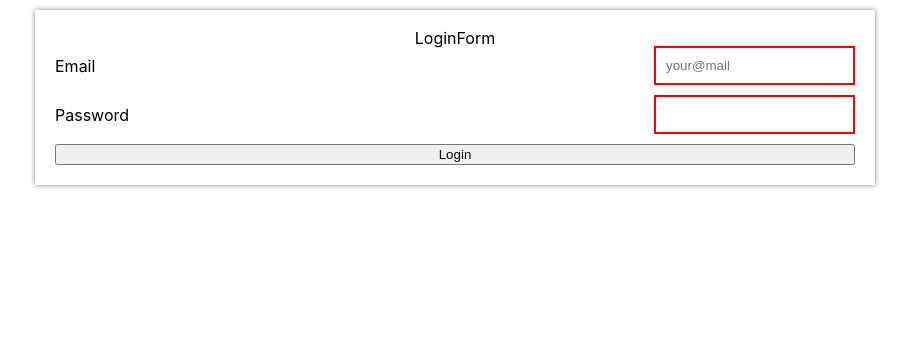
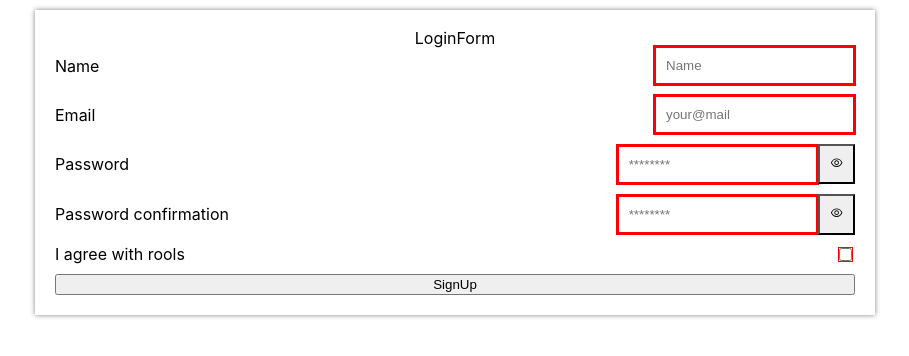
Before and after one commit to Tarold/html-intro, a React (Create React App) app: page / in a window 1280 px wide. Shown: the top 356 px of the page, without its empty margins (185-1094 px from the left). Built offline with nearby package versions, Linux system fonts and the light colour scheme.

Commit message:
Added SignUp Form exercise

```diff
--- a/src/App.js
+++ b/src/App.js
@@ -1,7 +1,7 @@
-import LoginForm from './components/LoginForm';
+import SingUpForm from './components/SingUpForm';
 
 function App(props) {
-  return <LoginForm />;
+  return <SingUpForm />;
 }
 
 export default App;
--- a/src/components/LoginForm/index.jsx
+++ /dev/null
@@ -1,94 +0,0 @@
-import React, { Component } from 'react';
-import classNames from 'classnames';
-import styles from './LoginForm.module.css';
-// state -> input
-// state <- input
-//        ^
-//     onChange
-
-const INITIAL_VALUES = { email: '', password: '' };
-
-const LOGIN_FORM_REX_EXP = {
-  email: /^.+@.+$/,
-  password: /^(?=.*[A-Z].*)(?=.*[a-z].*)(?=.*\d.*)(?=.*[!@#$%^&*.].*).{8,20}$/,
-};
-
-class LoginForm extends Component {
-  constructor(props) {
-    super(props);
-
-    this.state = {
-      email: INITIAL_VALUES.email,
-      isEmailValid: false,
-      password: INITIAL_VALUES.password,
-      isPasswordValid: false,
-    };
-  }
-
-  handleEmailChange = ({ target: { value } }) => {
-    this.setState({
-      email: value,
-      isEmailValid: LOGIN_FORM_REX_EXP.email.test(value),
-    });
-  };
-
-  handlePasswordChange = ({ target: { value } }) => {
-    this.setState({
-      password: value,
-      isPasswordValid: LOGIN_FORM_REX_EXP.password.test(value),
-    });
-  };
-
-  handleSubmit = (e) => {
-    e.preventDefault();
-    // send request
-    this.setState(INITIAL_VALUES);
-  };
-
-  render() {
-    const { email, password, isEmailValid, isPasswordValid } = this.state;
-
-    const emailClassName = classNames(styles.input, {
-      [styles.inputValid]: isEmailValid,
-      [styles.inputInvalid]: !isEmailValid,
-    });
-
-    const passwordClassName = classNames(styles.input, {
-      [styles.inputValid]: isPasswordValid,
-      [styles.inputInvalid]: !isPasswordValid,
-    });
-
-    return (
-      <div className={styles.formContainer}>
-        <h1 className={styles.formHeader}>LoginForm</h1>
-        <form className={styles.loginForm} onSubmit={this.handleSubmit}>
-          <label className={styles.label}>
-            <span className={styles.inputName}>Email</span>
-            <input
-              className={emailClassName}
-              type="email"
-              name="email"
-              placeholder="your@mail"
-              value={email}
-              onChange={this.handleEmailChange}
-              autoFocus
-            />
-          </label>
-          <label className={styles.label}>
-            <span className={styles.inputName}>Password</span>
-            <input
-              className={passwordClassName}
-              type="password"
-              name="password"
-              value={password}
-              onChange={this.handlePasswordChange}
-            />
-          </label>
-          <button type="submit">Login</button>
-        </form>
-      </div>
-    );
-  }
-}
-
-export default LoginForm;
--- a/src/components/LoginForm/LoginForm.module.css
+++ b/src/components/SingUpForm/SingUpForm.module.css
@@ -22,16 +22,29 @@
   justify-content: space-between;
   align-items: center;
 }
-
 .input {
+  margin-left: auto;
+}
+.input,
+.showButton {
   padding: 10px;
   outline: none;
 }
 
+.showButton {
+  height: 100%;
+  border-radius: 0;
+}
 .inputValid {
   border: 2px solid green;
+  -webkit-box-shadow: 0px 0px 0px 1px green;
+  -moz-box-shadow: 0px 0px 0px 1px green;
+  box-shadow: 0px 0px 0px 1px green;
 }
 
 .inputInvalid {
   border: 2px solid red;
+  -webkit-box-shadow: 0px 0px 0px 1px red;
+  -moz-box-shadow: 0px 0px 0px 1px red;
+  box-shadow: 0px 0px 0px 1px red;
 }
--- /dev/null
+++ b/src/components/SingUpForm/index.jsx
@@ -0,0 +1,226 @@
+import React, { Component } from 'react';
+import classNames from 'classnames';
+import styles from './SingUpForm.module.css';
+import { AiOutlineEye } from 'react-icons/ai';
+
+const INITIAL_VALUES = {
+  input: {
+    name: '',
+    email: '',
+    password: '',
+    passwordConfirm: '',
+    isRoolsAgree: false,
+  },
+  isValid: {
+    name: false,
+    email: false,
+    password: false,
+    passwordConfirm: false,
+  },
+  showPassword: { password: false, passwordConfirm: false },
+};
+
+const LOGIN_FORM_REX_EXP = {
+  name: /\w{1,}/,
+  email: /^.+@.+$/,
+  password: /^(?=.*[A-Z].*)(?=.*[a-z].*)(?=.*\d.*)(?=.*[!@#$%^&*.].*).{8,20}$/,
+};
+
+class LoginForm extends Component {
+  constructor(props) {
+    super(props);
+
+    this.state = {
+      input: { ...INITIAL_VALUES.input },
+      isValid: { ...INITIAL_VALUES.isValid },
+      showPassword: { ...INITIAL_VALUES.showPassword },
+    };
+  }
+
+  handleChange = ({ target: { value, name, checked } }) => {
+    const input = this.state.input;
+    const valid = this.state.isValid;
+
+    input[name] = name === 'isRoolsAgree' ? checked : value;
+
+    if (name === 'passwordConfirm') {
+      valid[name] = LOGIN_FORM_REX_EXP['password'].test(value);
+      valid[name] = valid[name] && value === this.state.input.password;
+    } else if (name !== 'isRoolsAgree') {
+      valid[name] = LOGIN_FORM_REX_EXP[name].test(value);
+    }
+
+    this.setState({
+      input: input,
+      isValid: valid,
+    });
+  };
+
+  readyCheck = () => {
+    const isValid = this.state.isValid;
+
+    if (String(this.state.input.isRoolsAgree) === 'false') {
+      return false;
+    }
+
+    for (const key in isValid) {
+      if (!isValid[key]) {
+        return false;
+      }
+    }
+    return true;
+  };
+
+  handleSubmit = (e) => {
+    e.preventDefault();
+    if (this.readyCheck()) {
+      // send request
+
+      this.setState({
+        input: { ...INITIAL_VALUES.input },
+        isValid: { ...INITIAL_VALUES.isValid },
+        showPassword: { ...INITIAL_VALUES.showPassword },
+      });
+    } else {
+      alert('Not all inputs feel');
+    }
+  };
+
+  showPassword = (i) => {
+    const password = this.state.showPassword;
+    password[i] = !password[i];
+
+    this.setState({
+      showPassword: password,
+    });
+  };
+
+  render() {
+    const {
+      input: { name, email, password, passwordConfirm, isRoolsAgree },
+      isValid: {
+        name: isNameValid,
+        email: isEmailValid,
+        password: isPasswordValid,
+        passwordConfirm: isPasswordConfirmValid,
+      },
+      showPassword: { password: showPass, passwordConfirm: showPassConf },
+    } = this.state;
+
+    const nameClassName = classNames(styles.input, {
+      [styles.inputValid]: isNameValid,
+      [styles.inputInvalid]: !isNameValid,
+    });
+
+    const emailClassName = classNames(styles.input, {
+      [styles.inputValid]: isEmailValid,
+      [styles.inputInvalid]: !isEmailValid,
+    });
+
+    const passwordClassName = classNames(styles.input, {
+      [styles.inputValid]: isPasswordValid,
+      [styles.inputInvalid]: !isPasswordValid,
+    });
+    const passwordConfirmClassName = classNames(styles.input, {
+      [styles.inputValid]: isPasswordConfirmValid,
+      [styles.inputInvalid]: !isPasswordConfirmValid,
+    });
+    const isRoolsAgreeClassName = classNames(styles.input, {
+      [styles.inputValid]: isRoolsAgree,
+      [styles.inputInvalid]: !isRoolsAgree,
+    });
+
+    const passwordType = classNames({
+      text: showPass,
+      password: !showPass,
+    });
+    const passwordConfirmType = classNames({
+      text: showPassConf,
+      password: !showPassConf,
+    });
+
+    return (
+      <div className={styles.formContainer}>
+        <h1 className={styles.formHeader}>LoginForm</h1>
+        <form className={styles.loginForm} onSubmit={this.handleSubmit}>
+          <label className={styles.label}>
+            <span className={styles.inputName}>Name</span>
+            <input
+              className={nameClassName}
+              type="text"
+              name="name"
+              placeholder="Name"
+              value={name}
+              onChange={this.handleChange}
+              autoFocus
+            />
+          </label>
+          <label className={styles.label}>
+            <span className={styles.inputName}>Email</span>
+            <input
+              className={emailClassName}
+              type="email"
+              name="email"
+              placeholder="your@mail"
+              value={email}
+              onChange={this.handleChange}
+            />
+          </label>
+          <label className={styles.label}>
+            <span className={styles.inputName}>Password</span>
+            <input
+              className={passwordClassName}
+              type={passwordType}
+              name="password"
+              placeholder="********"
+              value={password}
+              onChange={this.handleChange}
+            />
+            <button
+              type="button"
+              className={styles.showButton}
+              onClick={() => {
+                this.showPassword('password');
+              }}
+            >
+              <AiOutlineEye />
+            </button>
+          </label>
+          <label className={styles.label}>
+            <span className={styles.inputName}>Password confirmation</span>
+            <input
+              className={passwordConfirmClassName}
+              type={passwordConfirmType}
+              name="passwordConfirm"
+              placeholder="********"
+              value={passwordConfirm}
+              onChange={this.handleChange}
+            />
+            <button
+              type="button"
+              className={styles.showButton}
+              onClick={() => {
+                this.showPassword('passwordConfirm');
+              }}
+            >
+              <AiOutlineEye />
+            </button>
+          </label>
+          <label className={styles.label}>
+            <span className={styles.inputName}>I agree with rools</span>
+            <input
+              className={isRoolsAgreeClassName}
+              type="checkbox"
+              name="isRoolsAgree"
+              checked={isRoolsAgree}
+              onChange={this.handleChange}
+            />
+          </label>
+          <button type="submit">SignUp</button>
+        </form>
+      </div>
+    );
+  }
+}
+
+export default LoginForm;
```
